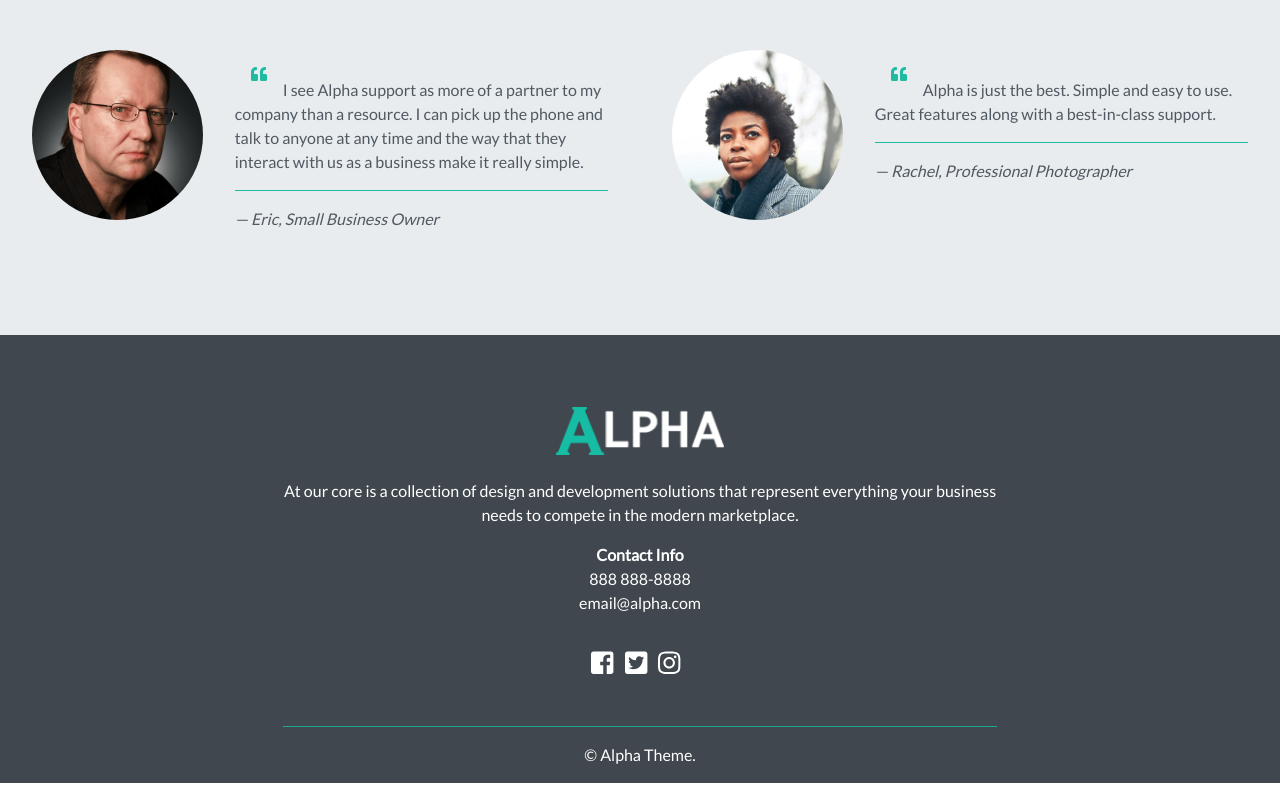
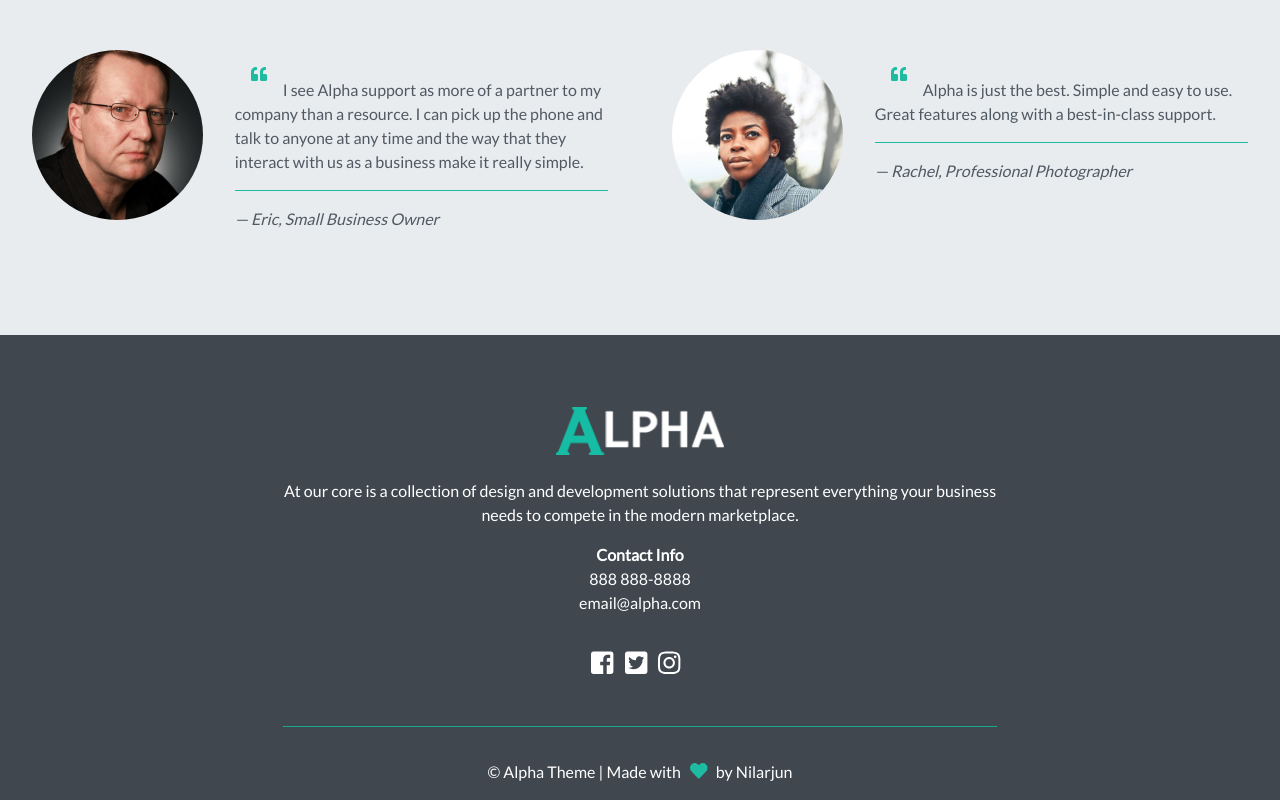
Before and after one commit to Xtremilicious/Alpha-Theme, a plain HTML site: page index.html in a window 1280 px wide. Shown: the part 1950-2750 px from the top of the page. Drawn offline with Linux system fonts and the light colour scheme.

Commit message:
Update index.html

```diff
--- a/index.html
+++ b/index.html
@@ -210,7 +210,7 @@
                 <a href=" " target="_blank "><i class="fab fa-twitter-square "></i></a>
                 <a href=" " target="_blank "><i class="fab fa-instagram "></i><a>
                         <hr class="socket">
-                        &copy; Alpha Theme.
+                        &copy; Alpha Theme | Made with &nbsp; <i class="fas fa-heart" style="font-size: 1.1rem; color:#1ebba3;"></i>by Nilarjun
         </div>
 
 
```
